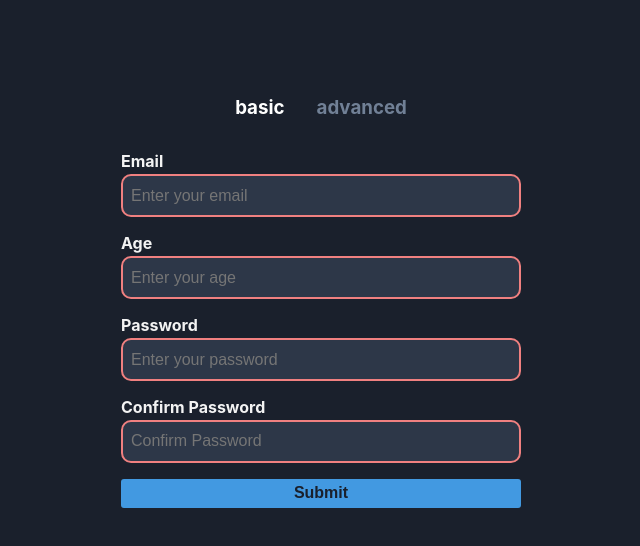
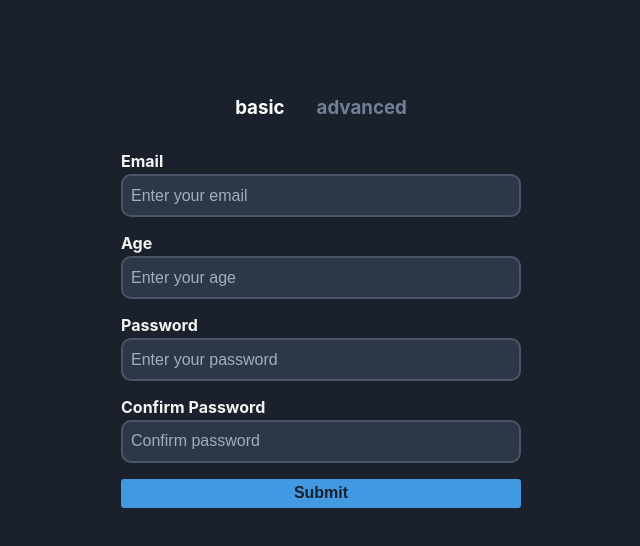
Before and after one commit to hosseinaf/formik, a React (Create React App) app: page / in a window 1280 px wide. Shown: the top 546 px of the page, without its empty margins (319-959 px from the left). Built offline with nearby package versions, Linux system fonts and the light colour scheme.

Commit message:
complete basic form

```diff
--- a/src/App.css
+++ b/src/App.css
@@ -1,38 +1,37 @@
-.App{
+.App {
   text-align: center;
   padding: 5rem 1rem;
 }
 
- nav{
+nav {
   display: flex;
   align-items: center;
   justify-content: center;
 }
 
- nav h3{
-   margin:1rem ;
+nav h3 {
+  margin: 1rem;
   color: #718096;
 }
 
- nav h3:hover{
+nav h3:hover {
   color: #fff;
 }
 
-form{
-
- width:95% ;
- max-width:400px ;
+form {
+  width: 95%;
+  max-width: 400px;
   margin: 0 auto;
-
 }
-label{
+label {
   font-size: 1rem;
   font-weight: bold;
   display: block;
   text-align: left;
   margin: 1rem 0 0.2rem;
 }
-input,select{
+input,
+select {
   width: 100%;
   padding: 0.65rem 0.5rem;
   font-size: 1rem;
@@ -41,17 +40,25 @@
   background-color: #2d3748;
   border-radius: 10px;
   outline: none;
-
-
-
 }
 
-input,select:focus {
-
-  border-color: lightcoral ;
+input:focus,
+select:focus {
+  border-color: #4299e1;
+}
+input::placeholder,
+select::placeholder {
+  color: #a0aec0;
 }
 
-button{
+.error {
+  color: #fc8181;
+  font-size: 0.75rem;
+  text-align: left;
+  margin-top: 0.25rem;
+}
+
+button {
   display: block;
   margin: 1rem 0;
   padding: 0.35rem 0.5rem;
@@ -68,20 +75,27 @@
   cursor: pointer;
 }
 
-.rule{
-  display:flex ;
+.rule {
+  display: flex;
   flex-direction: row;
-
-
 }
 
-.check{
-  width:15px ;
-  height:15px ;
-  margin-top:12px ;
-  margin-right:5px ;
+.check {
+  width: 15px;
+  height: 15px;
+  margin-top: 12px;
+  margin-right: 5px;
 }
 
-.accept{
-  margin-top:8px ;
+.accept {
+  margin-top: 8px;
 }
+
+input.input-error,
+select.input-error {
+  border-color: #fc8181;
+}
+
+button:disabled {
+  opacity: 0.35;
+}
--- a/src/components/BasicForm.js
+++ b/src/components/BasicForm.js
@@ -1,55 +1,90 @@
 import { useFormik } from "formik";
+import { basicSchema } from "../schemas";
+
+const onSubmit = async (values, actions) => {
+  console.log(values);
+  console.log(actions);
+  await new Promise((resolve) => setTimeout(resolve, 3000));
+  actions.resetForm();
+};
 
 const BasicForm = () => {
-  const { values, handleChange, handleBluer } = useFormik({
+  const {
+    values,
+    errors,
+    touched,
+    isSubmitting,
+    handleBlur,
+    handleChange,
+    handleSubmit,
+  } = useFormik({
     initialValues: {
       email: "",
       age: "",
       password: "",
       confirmPassword: "",
     },
+    validationSchema: basicSchema,
+    onSubmit,
   });
 
-  console.log(values);
+  console.log(errors);
 
   return (
-    <form autoComplete="off">
+    <form onSubmit={handleSubmit} autoComplete="off">
       <label htmlFor="email">Email</label>
       <input
         value={values.email}
         onChange={handleChange}
-        onBlur={handleBluer}
         id="email"
         type="email"
         placeholder="Enter your email"
+        onBlur={handleBlur}
+        className={errors.email && touched.email ? "input-error" : ""}
       />
+      {errors.email && touched.email && <p className="error">{errors.email}</p>}
       <label htmlFor="age">Age</label>
       <input
-        value={values.age}
-        onChange={handleChange}
-        onBlur={handleBluer}
         id="age"
         type="number"
         placeholder="Enter your age"
+        value={values.age}
+        onChange={handleChange}
+        onBlur={handleBlur}
+        className={errors.age && touched.age ? "input-error" : ""}
       />
-
+      {errors.age && touched.age && <p className="error">{errors.age}</p>}
       <label htmlFor="password">Password</label>
       <input
-        value={values.password}
-        onChange={handleChange}
         id="password"
         type="password"
         placeholder="Enter your password"
+        value={values.password}
+        onChange={handleChange}
+        onBlur={handleBlur}
+        className={errors.password && touched.password ? "input-error" : ""}
       />
-      <label htmlFor="ConfirmPassword">Confirm Password</label>
+      {errors.password && touched.password && (
+        <p className="error">{errors.password}</p>
+      )}
+      <label htmlFor="confirmPassword">Confirm Password</label>
       <input
+        id="confirmPassword"
+        type="password"
+        placeholder="Confirm password"
         value={values.confirmPassword}
         onChange={handleChange}
-        id="confirmPassword"
-        type="password"
-        placeholder="Confirm Password"
+        onBlur={handleBlur}
+        className={
+          errors.confirmPassword && touched.confirmPassword ? "input-error" : ""
+        }
       />
-      <button>Submit </button>
+      {errors.confirmPassword && touched.confirmPassword && (
+        <p className="error">{errors.confirmPassword}</p>
+      )}
+      <button disabled={isSubmitting} type="submit">
+        Submit
+      </button>
     </form>
   );
 };
--- /dev/null
+++ b/src/schemas/index.js
@@ -0,0 +1,32 @@
+import * as yup from "yup";
+
+const passwordRules = /^(?=.*\d)(?=.*[a-z])(?=.*[A-Z]).{5,}$/;
+// min 5 characters, 1 upper case letter, 1 lower case letter, 1 numeric digit.
+
+export const basicSchema = yup.object().shape({
+  email: yup.string().email("Please enter a valid email").required("Required"),
+  age: yup.number().positive().integer().required("Required"),
+  password: yup
+    .string()
+    .min(5)
+    .matches(passwordRules, { message: "Please create a stronger password" })
+    .required("Required"),
+  confirmPassword: yup
+    .string()
+    .oneOf([yup.ref("password"), null], "Passwords must match")
+    .required("Required"),
+});
+
+export const advancedSchema = yup.object().shape({
+  username: yup
+    .string()
+    .min(3, "Username must be at least 3 characters long")
+    .required("Required"),
+  jobType: yup
+    .string()
+    .oneOf(["designer", "developer", "manager", "other"], "Invalid Job Type")
+    .required("Required"),
+  acceptedTos: yup
+    .boolean()
+    .oneOf([true], "Please accept the terms of service"),
+});
```
Lines whose indentation alone changed are shown as unchanged.
